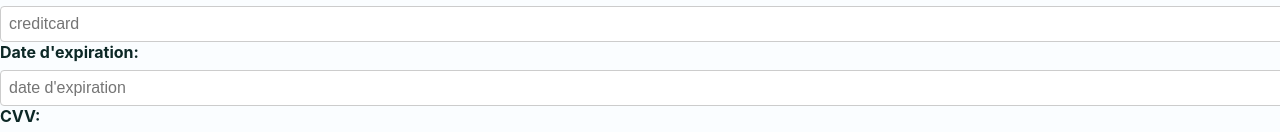
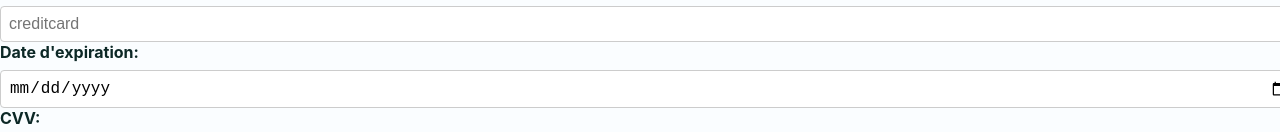
Before and after one commit to Imjlabs/e-commerce-react-wp, a React (Create React App) app in the folder e-commerce/: page /page-de-paiement in a window 1280 px wide. Shown: the part 221-353 px from the top of the page. Built offline with nearby package versions, Linux system fonts and the light colour scheme; no server answers.

Commit message:
Correct code

```diff
--- a/e-commerce/src/components/Panier.js
+++ b/e-commerce/src/components/Panier.js
@@ -9,7 +9,6 @@ const CartPage = () => {
   };
 
   const redirectToPaymentPage = (cart) => {
-    // Redirection vers la page de paiement avec les détails du panier dans l'URL
     const queryString = cart.map(product => `productId=${product.id}`).join('&');
     window.location.href = `/page-de-paiement?${queryString}`;
   };
--- a/e-commerce/src/components/PaymentPage.js
+++ b/e-commerce/src/components/PaymentPage.js
@@ -38,7 +38,7 @@ const PaymentPage = () => {
 
         <label>Date d'expiration:</label>
         <input
-          type="number"
+          type="date"
           placeholder="date d'expiration"
         />
 
```
